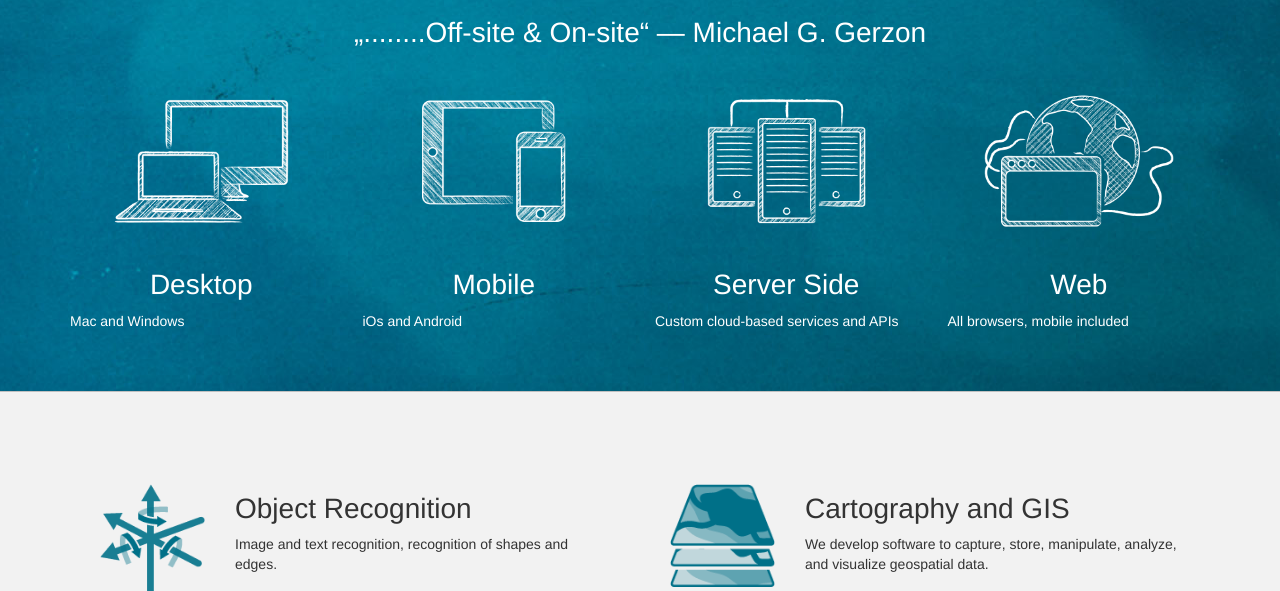
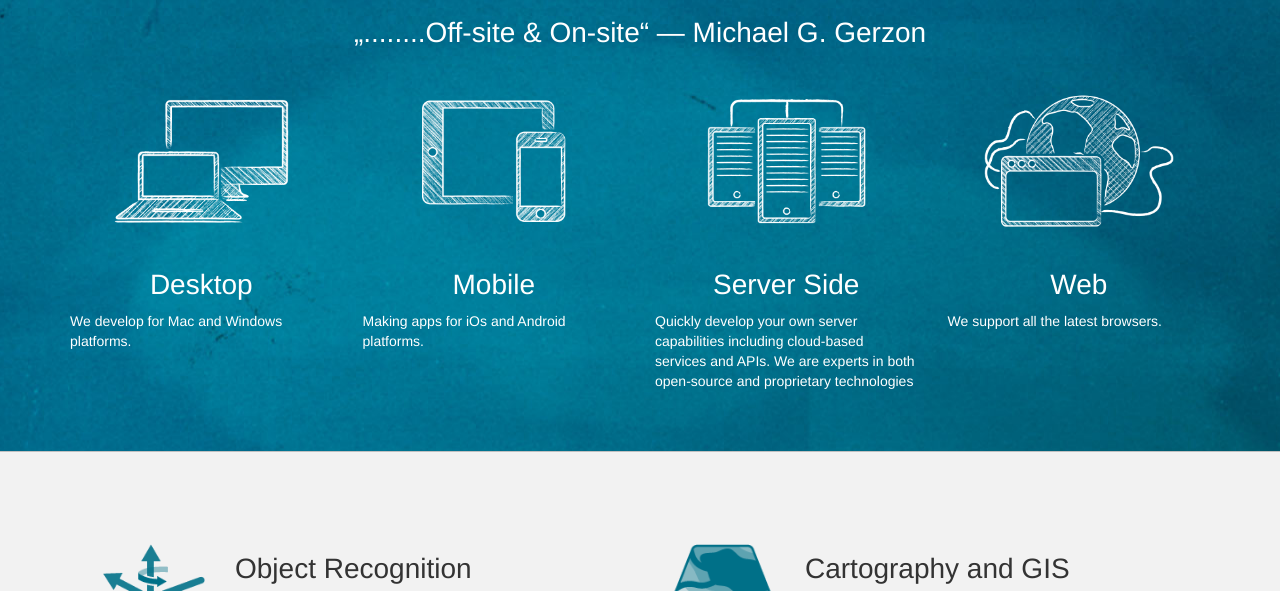
Before and after one commit to githubtraveler/amazing, a plain HTML site: page index.html in a window 1280 px wide. Shown: the part 184-775 px from the top of the page. Drawn offline with nearby package versions, Linux system fonts and the light colour scheme; some packages are replaced by stand-ins of ours.

Commit message:
reset index.htm from mock update

```diff
--- a/index.html
+++ b/index.html
@@ -7,7 +7,7 @@
 <link rel="stylesheet" href="https://netdna.bootstrapcdn.com/bootstrap/3.0.2/css/bootstrap-theme.min.css">
 <link rel="stylesheet" href="main.css">
 
-<body data-spy="scroll" data-target="#header" data-offset="50">
+<body data-spy="scroll" data-target="#header">
 	<div id="header" class="navbar navbar-default navbar-fixed-top" role="navigation">
 		<div class="container">
 			<nav>
@@ -45,7 +45,7 @@
 					<img class="img-responsive" src="icon-desktop.png" alt="">
 					<div class="sticky">
 						<h4>Desktop</h4>
-						<p>Mac and Windows</p>
+						<p>We develop for Mac and Windows platforms.</p>
 					</div>
 				</div>
 
@@ -53,7 +53,7 @@
 					<img class="img-responsive" src="icon-mobile.png" alt="">
 					<div class="sticky">
 						<h4>Mobile</h4>
-						<p>iOs and Android</p>
+						<p>Making apps for iOs and Android platforms.</p>
 					</div>
 				</div>
 
@@ -61,7 +61,8 @@
 					<img class="img-responsive" src="icon-server.png" alt="">
 					<div class="sticky">
 						<h4>Server Side</h4>
-						<p>Custom cloud-based services and APIs</p>
+						<p>Quickly develop your own server capabilities including cloud-based services and APIs.
+						We are experts in both open-source and proprietary technologies</p>
 					</div>
 				</div>
 
@@ -69,7 +70,7 @@
 					<img class="img-responsive" src="icon-web.png" alt="">
 					<div class="sticky">
 						<h4>Web</h4>
-						<p>All browsers, mobile included</p>
+						<p>We support all the latest browsers.</p>
 					</div>
 				</div>
 			</div>
@@ -78,7 +79,7 @@
 
 	<section id="technology">
 		<style scoped>
-			.tmp { background: white; border-radius: 5px; border: 1px solid silver; }
+			.tmp {background: white; border-radius: 5px; border: 1px solid silver}
 		</style>
 		<div class="container">
 			<div class="row">
--- a/main.css
+++ b/main.css
@@ -1,8 +1,10 @@
+#header { background: linear-gradient(to bottom, hsla(0,0%,100%,1) 0%,hsla(0,0%,95%,1) 100%); }
+
 section { padding: 50px 0 50px 0; border-bottom: 1px solid silver;}
 
 .nav li a i { margin-right: 0.75em;}
 
-#services { background: #f0f0f0 url('board-bg.jpg') no-repeat 50% 50%; color: white; }
+#services { background: #f0f0f0 url('board-bg.jpg') no-repeat 50% 0%; color: white; }
 #services h4 { text-align: center;}
 
 #technology { background: hsla(0,0%,95%,1); }
```
